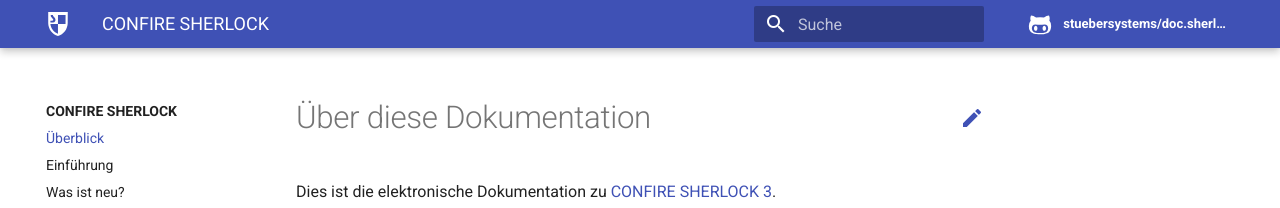
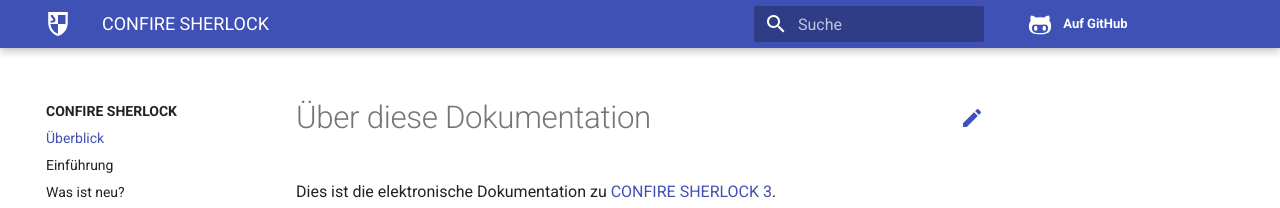
Before and after one commit to stuebersystems/doc.sherlock.de, an MkDocs documentation site: the page built from docs/index.md, in a window 1280 px wide. Shown: the top 208 px of the page. Built offline with MkDocs 1.6.1, drawn with Linux system fonts in a browser that asks for light colours.

Commit message:
Minor text change

```diff
--- a/mkdocs.yml
+++ b/mkdocs.yml
@@ -8,7 +8,7 @@ site_url: 'https://doc.sherlock3.stueber.de'
 copyright: © 2019 STÜBER SYSTEMS GmbH
 
 # Repository
-repo_name: 'stuebersystems/doc.sherlock.de'
+repo_name: 'Auf GitHub'
 repo_url: 'https://github.com/stuebersystems/doc.sherlock.de'
 
 # Theming
```
